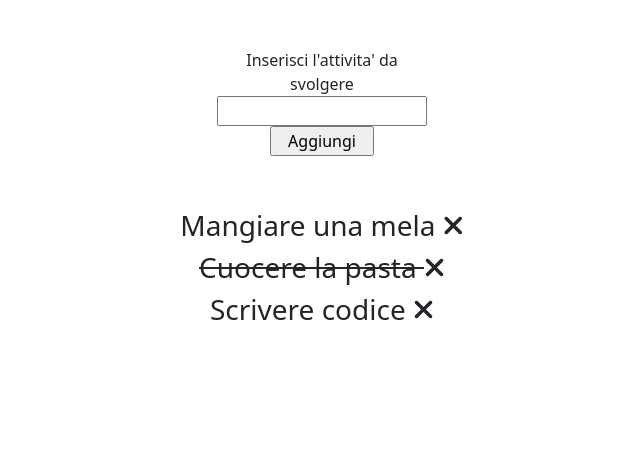
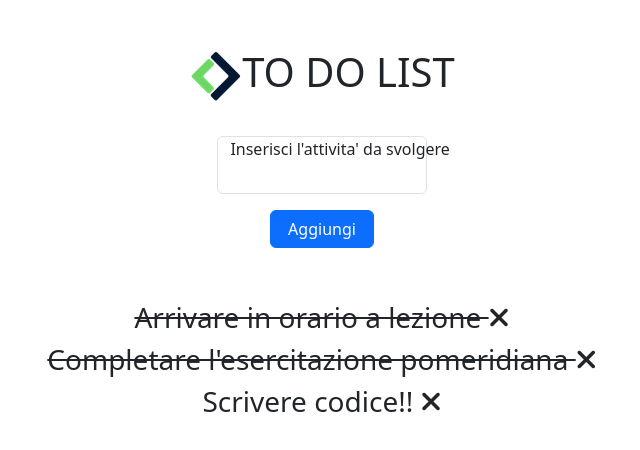
Before and after one commit to MarcoZellini/vue-todolist, a plain HTML site: page index.html in a window 1280 px wide. Shown: the whole page, without its empty margins (318-958 px from the left). Drawn offline with nearby package versions, Linux system fonts and the light colour scheme.

Commit message:
Add Milestone 3, Bonus 1 & Bonus 2

```diff
--- a/assets/js/script.js
+++ b/assets/js/script.js
@@ -26,28 +26,42 @@ createApp({
             newActivity: '',
             toDoList : [
                 {
-                    text: 'Mangiare una mela',
-                    done: false
-                },
-
-                {
-                    text: 'Cuocere la pasta',
+                    text: 'Arrivare in orario a lezione',
                     done: true
                 },
 
                 {
-                    text: 'Scrivere codice',
+                    text: "Completare l'esercitazione pomeridiana",
+                    done: true
+                },
+
+                {
+                    text: 'Scrivere codice!!',
                     done: false
                 },
             ]
         };
     },
     methods: {
+
         newTask () {
-            this.toDoList.push({text: this.newActivity, done: false})
+            this.toDoList.push({
+                text: this.newActivity,
+                done: false
+            });
+            this.newActivity = '';
         },
+
         removeTask (i) {
             this.toDoList.splice(i, 1);
+        },
+
+        changeStatus (i) {
+            if (this.toDoList[i].done) {
+                this.toDoList[i].done = false;
+            } else {
+                this.toDoList[i].done = true;
+            }
         }
     }
 
--- a/index.html
+++ b/index.html
@@ -13,19 +13,22 @@
         <link rel="stylesheet" href="./assets/css/style.css">
     </head>
     <body>
-
-        <div class="container mt-5">
+        <header class="container d-flex align-items-center justify-content-center mt-5">
+            <img src="./assets/img/logo.png">
+            <h1>TO DO LIST</h1>
+        </header>
+        <div class="container mt-3">
 
             <div id="app" class="text-center w-75 m-auto">
-                <form class="d-flex flex-column w-25 m-auto">
-                    <label>Inserisci l'attivita' da svolgere</label>
-                    <input type="text" v-model="newActivity">
-                    <input type="submit" @click.prevent="newTask" value="Aggiungi" class="w-50 m-auto">
+                <form class="form-floating d-flex flex-column w-25 m-auto">
+                    <input type="text" v-model="newActivity" class="form-control my-3" placeholder="New Activity" id="new_activity">
+                    <label class="form-label" for="new_activity">Inserisci l'attivita' da svolgere</label>
+                    <input type="submit" @click.prevent="newTask" value="Aggiungi" class="w-50 m-auto btn btn-primary">
                 </form>
 
                 <div class="container mt-5">
                     <ul class="list-unstyled">
-                        <li v-for="(item, i) in toDoList" class="fs-3" :class="[ item.done ? 'text-decoration-line-through' : '' ]">
+                        <li v-for="(item, i) in toDoList" @click="changeStatus(i)" class="fs-3" :class="[ item.done ? 'text-decoration-line-through' : '' ]">
                             {{ item.text }}
                             <i class="fa-solid fa-xmark" @click="removeTask(i)"></i>
                         </li>
```
Also changed, not shown: assets/img/logo.png (added).
